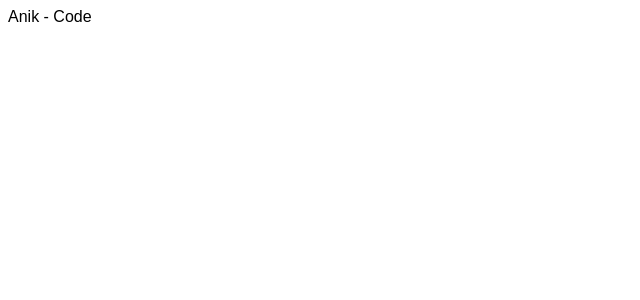
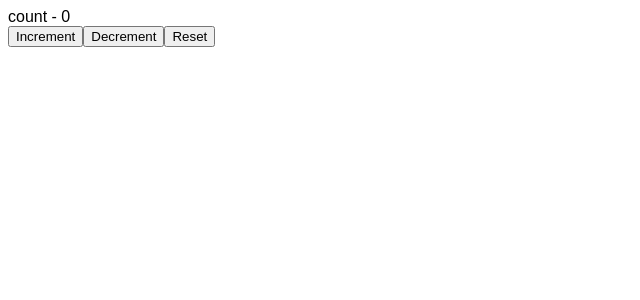
Before and after one commit to AnikBhadra/react101, a React (Vite) app: page / in a window 1280 px wide. Shown: the top 300 px of the page, without its empty margins (0-640 px from the left). Built offline with nearby package versions, Linux system fonts and the light colour scheme.

Commit message:
useReducer (simple state & action)

```diff
--- /dev/null
+++ b/Components/CounterOne.jsx
@@ -0,0 +1,29 @@
+import React, { useReducer } from 'react'
+
+const initialState = 0
+const reducer = (state, action) => {
+    switch (action) {
+        case 'increment':
+            return state + 1
+        case 'decrement':
+            return state - 1
+        case 'reset':
+            return initialState
+        default:
+            return state
+    }
+}
+
+function CounterOne() {
+    const [count, dispatch] = useReducer(reducer, initialState)
+    return (
+        <div>
+            <div>count - {count}</div>
+            <button onClick={() => dispatch('increment')} >Increment</button>
+            <button onClick={() => dispatch('decrement')}>Decrement</button>
+            <button onClick={() => dispatch('reset')}>Reset</button>
+        </div>
+    )
+}
+
+export default CounterOne
--- a/src/App.jsx
+++ b/src/App.jsx
@@ -1,19 +1,12 @@
 import React from "react";
 import "./App.css";
-import ComponentC from "../Components/ComponentC"
+import CounterOne from "../Components/CounterOne";
 
-export const UserContext = React.createContext()
-export const ChannelContext = React.createContext()
 
 function App() {
   return (
     <div>
-      <UserContext.Provider value={'Anik'}>
-        <ChannelContext.Provider value={"Code"}>
-          <ComponentC />
-        </ChannelContext.Provider>
-      </UserContext.Provider>
-
+      <CounterOne />
     </div>
   )
 }
```
